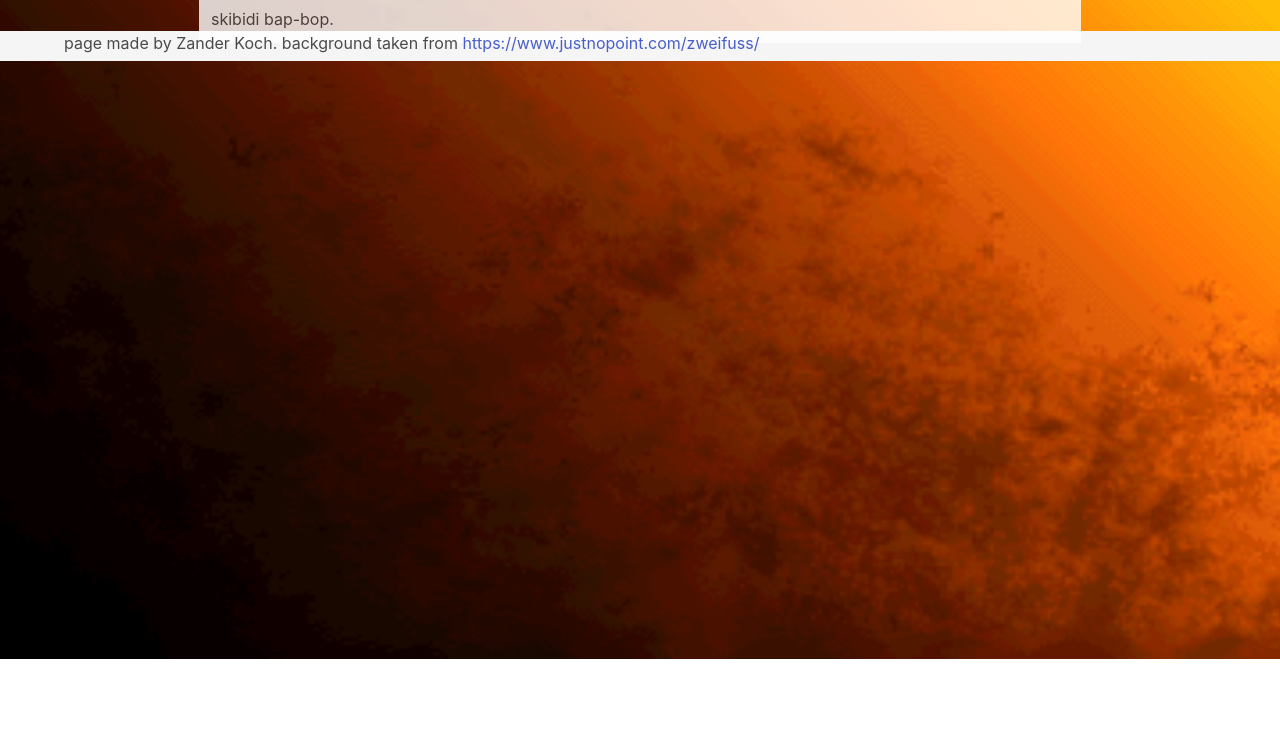
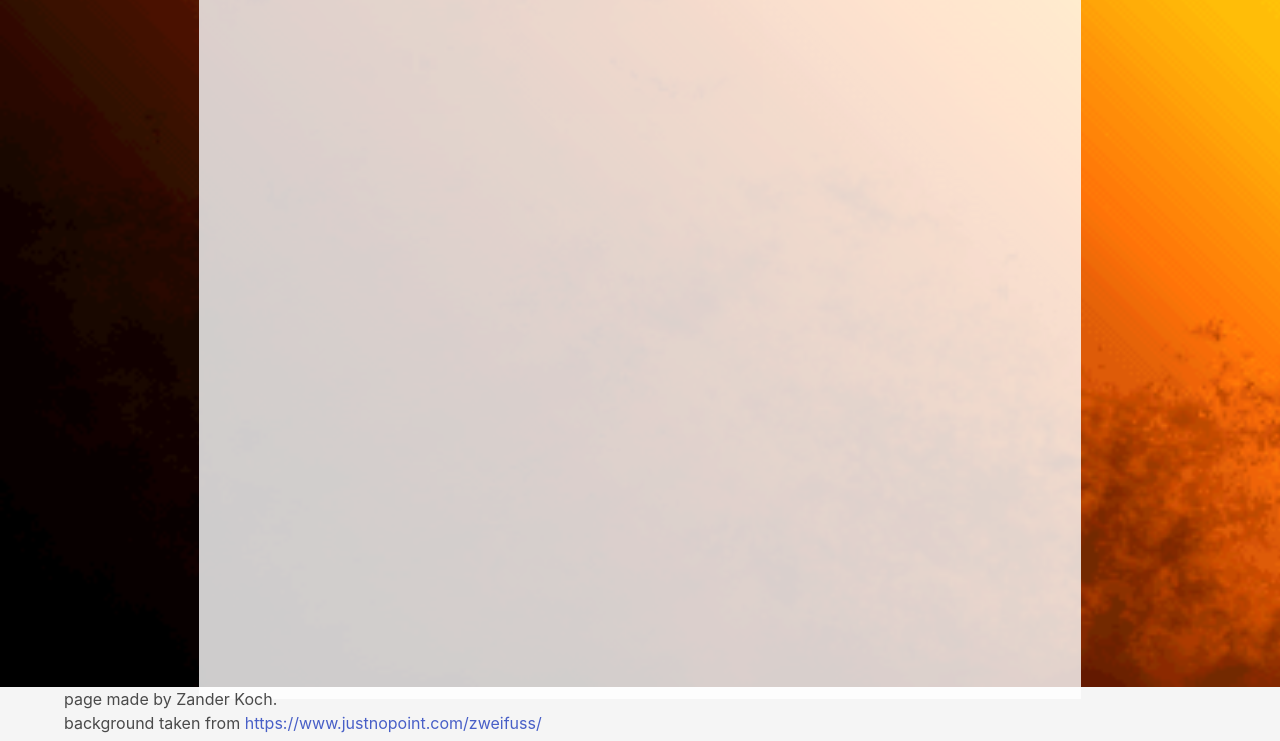
Before and after one commit to ZanderKoch/bulma-project-page, a plain HTML site: page index.html in a window 1280 px wide. Shown: the part 141-882 px from the top of the page. Before the commit the page ends 800 px from the top, so only its background shows below. Drawn offline with Linux system fonts and the light colour scheme.

Commit message:
finished index.html

```diff
--- a/index.html
+++ b/index.html
@@ -24,28 +24,28 @@
             </nav>
         </div>
 
-        <!-- hero content, will be in the middle -->
-        <div class="hero-body p-0">
+        <!-- hero element, contains the main content -->
+        <div class="hero-body p-0 main">
                 <div class="container">
+
                     <!-- creating three columns, fist and last transparent -->
-                    <div class="columns">
-
-                        <div class="column is-hidden-mobile">
-                            <!-- this has intentionally been left blank -->
-                        </div>
+                    <div class="columns is-desktop is-centered is-full-mobile
+                        is-fullheight-100vh is-mobile">
 
                         <!-- this column contains the main content -->
-                        <div class="column is-three-quarters has-background-white transparent80 pt-6">
+                        <div class="column
+                            is-three-quarters
+                            is-centered
+                            has-background-white
+                            transparent80
+                            pt-6">
+
                             <h1 class="title">
                                 Web Development Project Page
                             </h1>
                             <p>
-                                skibidi bap-bop.
+
                             </p>
-                        </div>
-
-                        <div class="column is-hidden-mobile" >
-                            <!-- this has intentionally been left blank -->
                         </div>
 
                     </div>
@@ -56,8 +56,10 @@
         <!-- hero footer, will stick to the bottom -->
         <div class="hero-foot has-background-light">
             <div class="container">
+                <p>
                     page made by Zander Koch.
-
+                </p>
+                <p>
                     background taken from
                     <a href="https://www.justnopoint.com/zweifuss/" target="_blank">
                     https://www.justnopoint.com/zweifuss/
@@ -66,6 +68,8 @@
                             <!-- can't get this to work -->
                         </span>
                     </a>
+                </p>
+
 
             </div>
         </div>
--- a/style.css
+++ b/style.css
@@ -3,13 +3,19 @@ html, body{
     height: 100%;
 }
 
-body{
-    background-image: url("bg.png");
-    background-position: center;
-    background-repeat: no-repeat;
-    background-size: cover;
-}
-
 div.transparent80{
     opacity: 0.8;
 }
+
+.is-fullheight-100vh{
+    height:100vh;
+  }
+
+/*I don't know if there's a better way to customise bulma
+  so i'm doing it this way*/
+div.main{
+    background-image: url("bg.png");
+    background-attachment: fixed;
+    background-repeat: no-repeat;
+    background-size: auto 100%;
+}
```
Lines whose indentation alone changed are shown as unchanged.
